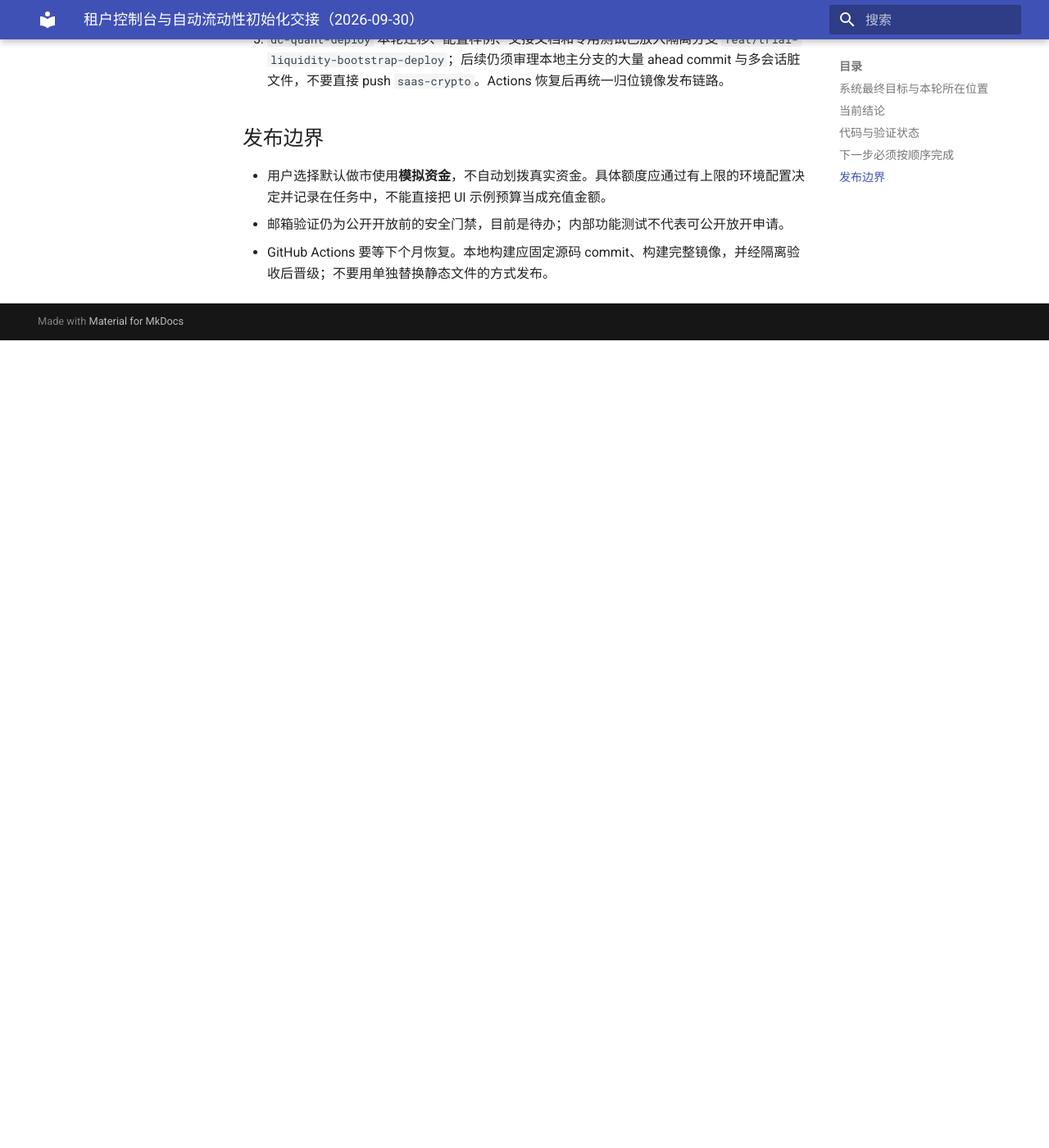
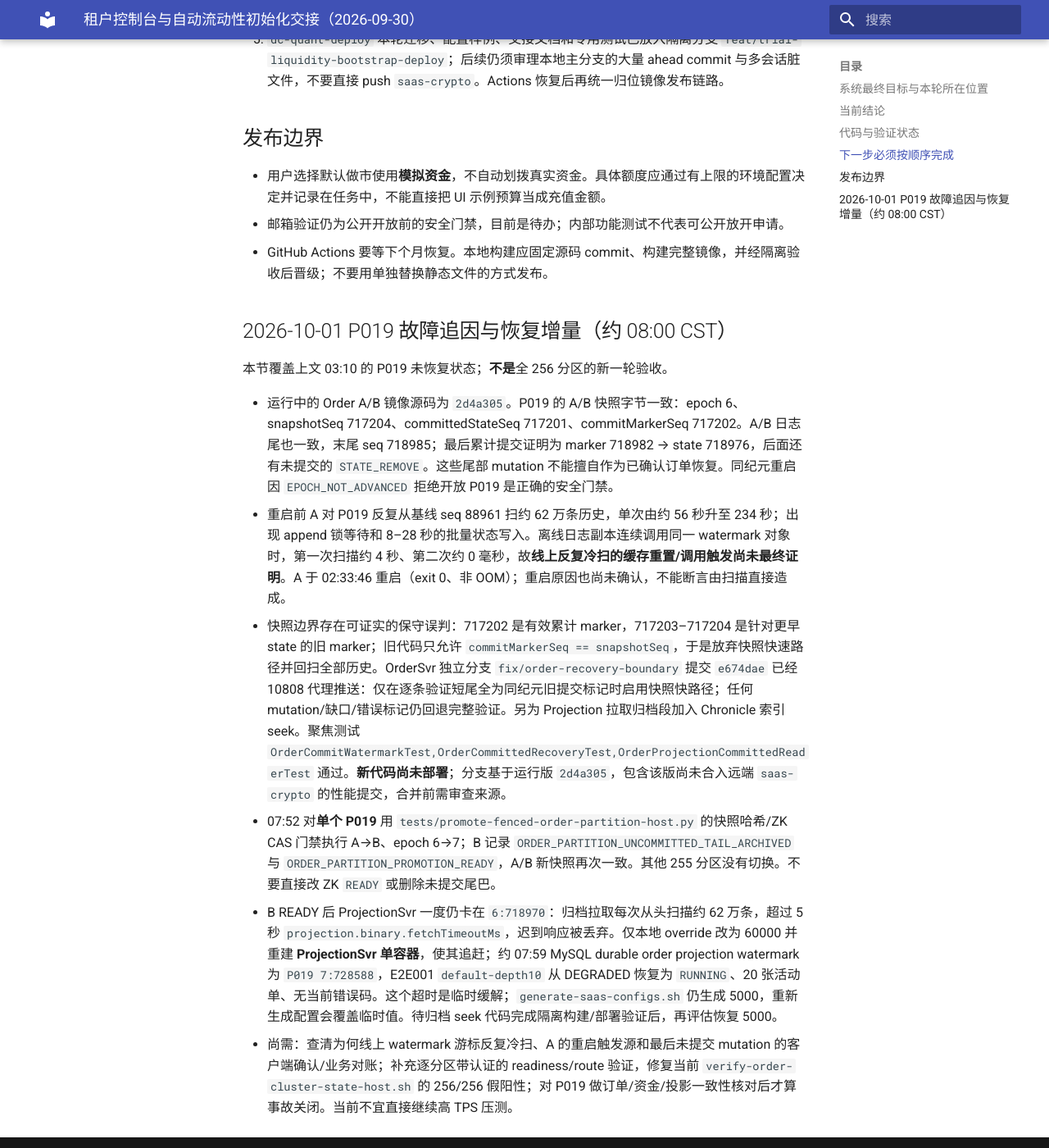
Before and after one commit to bliplink/dc-quant-deploy, an MkDocs documentation site: the page built from docs/TENANT_LIQUIDITY_HANDOFF_20260930.zh-CN.md, in a window 1280 px wide and 1400 px high, scrolled down 3224 px. Shown: the whole window at 82% size. Built offline with MkDocs 1.6.1 and Material for MkDocs 9.7.7, drawn with Linux system fonts in a browser that asks for light colours; before the commit the page ends 3639 px from its top, so only the background shows below that.

Commit message:
docs: record P019 recovery root-cause evidence and remaining gates

```diff
--- a/docs/TENANT_LIQUIDITY_HANDOFF_20260930.zh-CN.md
+++ b/docs/TENANT_LIQUIDITY_HANDOFF_20260930.zh-CN.md
@@ -41,3 +41,14 @@
 - 用户选择默认做市使用**模拟资金**，不自动划拨真实资金。具体额度应通过有上限的环境配置决定并记录在任务中，不能直接把 UI 示例预算当成充值金额。
 - 邮箱验证仍为公开开放前的安全门禁，目前是待办；内部功能测试不代表可公开放开申请。
 - GitHub Actions 要等下个月恢复。本地构建应固定源码 commit、构建完整镜像，并经隔离验收后晋级；不要用单独替换静态文件的方式发布。
+
+## 2026-10-01 P019 故障追因与恢复增量（约 08:00 CST）
+
+本节覆盖上文 03:10 的 P019 未恢复状态；**不是**全 256 分区的新一轮验收。
+
+- 运行中的 Order A/B 镜像源码为 `2d4a305`。P019 的 A/B 快照字节一致：epoch 6、snapshotSeq 717204、committedStateSeq 717201、commitMarkerSeq 717202。A/B 日志尾也一致，末尾 seq 718985；最后累计提交证明为 marker 718982 → state 718976，后面还有未提交的 `STATE_REMOVE`。这些尾部 mutation 不能擅自作为已确认订单恢复。同纪元重启因 `EPOCH_NOT_ADVANCED` 拒绝开放 P019 是正确的安全门禁。
+- 重启前 A 对 P019 反复从基线 seq 88961 扫约 62 万条历史，单次由约 56 秒升至 234 秒；出现 append 锁等待和 8–28 秒的批量状态写入。离线日志副本连续调用同一 watermark 对象时，第一次扫描约 4 秒、第二次约 0 毫秒，故**线上反复冷扫的缓存重置/调用触发尚未最终证明**。A 于 02:33:46 重启（exit 0、非 OOM）；重启原因也尚未确认，不能断言由扫描直接造成。
+- 快照边界存在可证实的保守误判：717202 是有效累计 marker，717203–717204 是针对更早 state 的旧 marker；旧代码只允许 `commitMarkerSeq == snapshotSeq`，于是放弃快照快速路径并回扫全部历史。OrderSvr 独立分支 `fix/order-recovery-boundary` 提交 `e674dae` 已经 10808 代理推送：仅在逐条验证短尾全为同纪元旧提交标记时启用快照快路径；任何 mutation/缺口/错误标记仍回退完整验证。另为 Projection 拉取归档段加入 Chronicle 索引 seek。聚焦测试 `OrderCommitWatermarkTest,OrderCommittedRecoveryTest,OrderProjectionCommittedReaderTest` 通过。**新代码尚未部署**；分支基于运行版 `2d4a305`，包含该版尚未合入远端 `saas-crypto` 的性能提交，合并前需审查来源。
+- 07:52 对**单个 P019** 用 `tests/promote-fenced-order-partition-host.py` 的快照哈希/ZK CAS 门禁执行 A→B、epoch 6→7；B 记录 `ORDER_PARTITION_UNCOMMITTED_TAIL_ARCHIVED` 与 `ORDER_PARTITION_PROMOTION_READY`，A/B 新快照再次一致。其他 255 分区没有切换。不要直接改 ZK `READY` 或删除未提交尾巴。
+- B READY 后 ProjectionSvr 一度仍卡在 `6:718970`：归档拉取每次从头扫描约 62 万条，超过 5 秒 `projection.binary.fetchTimeoutMs`，迟到响应被丢弃。仅本地 override 改为 60000 并重建 **ProjectionSvr 单容器**，使其追赶；约 07:59 MySQL durable order projection watermark 为 `P019 7:728588`，E2E001 `default-depth10` 从 DEGRADED 恢复为 `RUNNING`、20 张活动单、无当前错误码。这个超时是临时缓解；`generate-saas-configs.sh` 仍生成 5000，重新生成配置会覆盖临时值。待归档 seek 代码完成隔离构建/部署验证后，再评估恢复 5000。
+- 尚需：查清为何线上 watermark 游标反复冷扫、A 的重启触发源和最后未提交 mutation 的客户端确认/业务对账；补充逐分区带认证的 readiness/route 验证，修复当前 `verify-order-cluster-state-host.sh` 的 256/256 假阳性；对 P019 做订单/资金/投影一致性核对后才算事故关闭。当前不宜直接继续高 TPS 压测。
```
